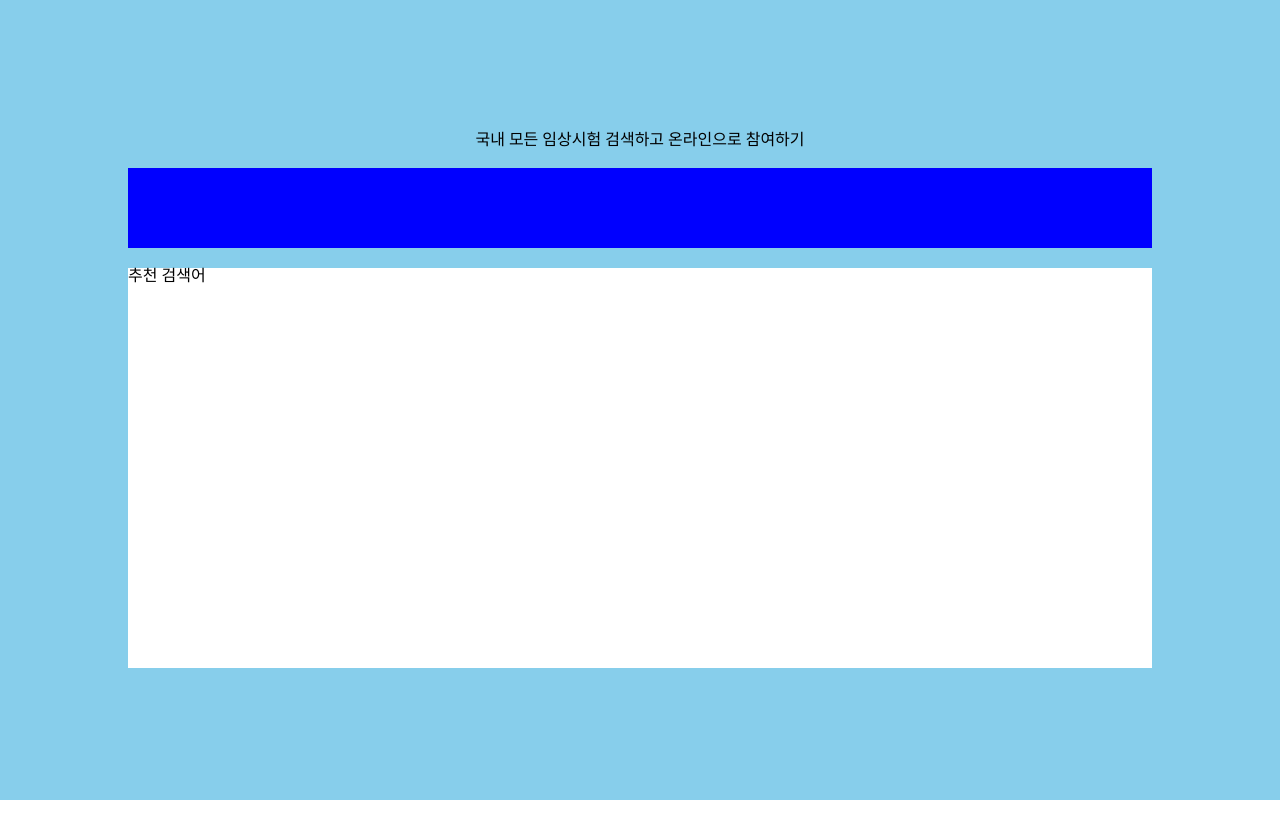
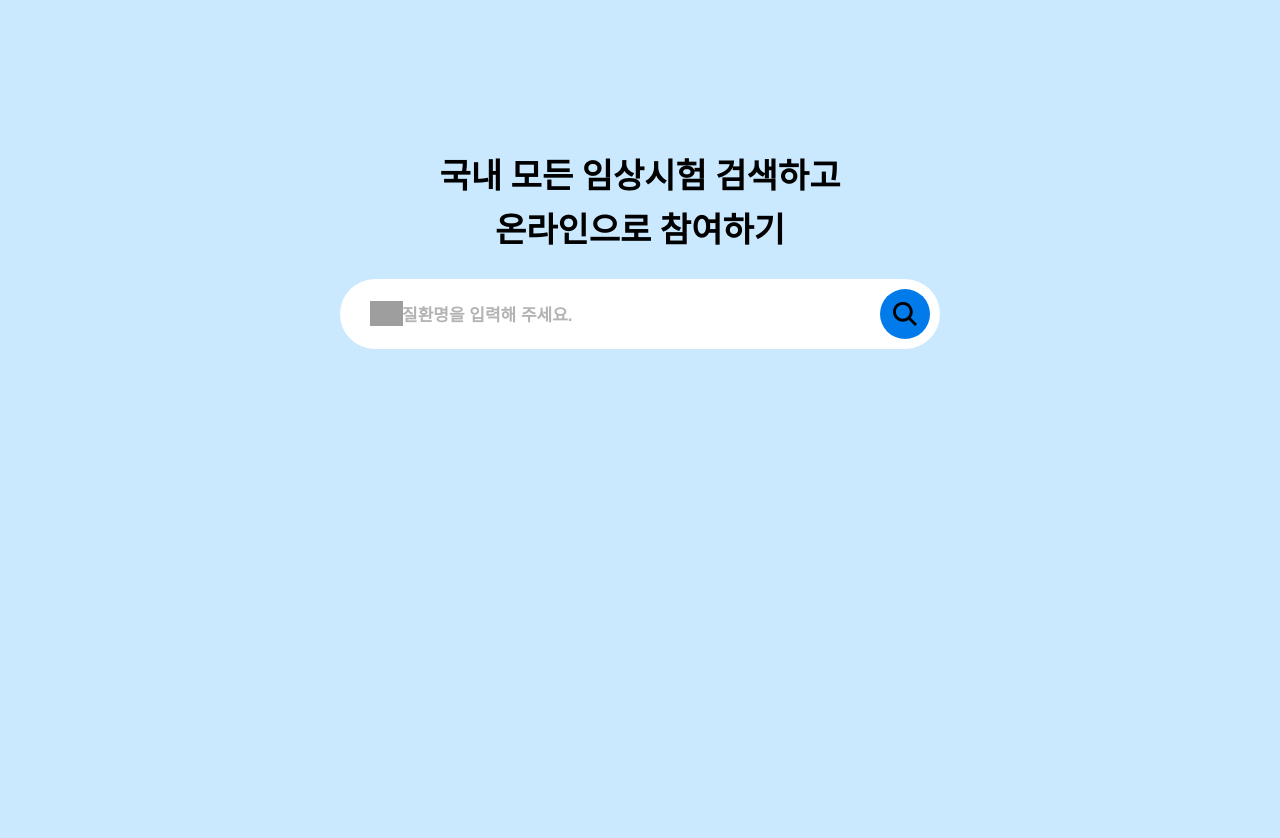
Before and after one commit to wanted-pre-onboarding-team-7/pre-onboarding-8th-3-7, a React (Create React App) app: page / in a window 1280 px wide. Shown: the top 838 px of the page. Before the commit the page ends 800 px from the top, so only its background shows below. Built offline with nearby package versions, Linux system fonts and the light colour scheme.

Commit message:
Feat: UI 구현

```diff
--- a/src/components/searchBar/SearchBar.module.css
+++ b/src/components/searchBar/SearchBar.module.css
@@ -1,5 +1,53 @@
 .container {
-  background: blue;
+  display: flex;
+  justify-content: center;
+  align-items: center;
   width: 80%;
-  height: 80px;
+  height: 70px;
+  margin-bottom: 5px;
 }
+
+.input-container {
+  display: flex;
+  align-items: center;
+  width: 600px;
+  height: 100%;
+  border-radius: 50px;
+  overflow: hidden;
+  background: white;
+}
+
+.search-input {
+  width: 80%;
+  font-size: 17px;
+  padding: 8px 30px;
+  padding-top: 12px;
+  outline: none;
+  border: none;
+  background: none;
+
+  font-weight: 600;
+}
+
+.search-btn {
+  display: grid;
+  place-items: center;
+  width: 50px;
+  height: 50px;
+  background: #007be9;
+  border-radius: 50px;
+  border: none;
+}
+
+.search-input::placeholder {
+  background-image: url(https://cdn1.iconfinder.com/data/icons/hawcons/32/698627-icon-111-search-256.png);
+  background-position: 13px left;
+  background-size: contain;
+  background-repeat: no-repeat;
+  color: rgba(128, 128, 128, 0.6);
+  text-indent: 32px;
+}
+
+.search-input:focus::-webkit-input-placeholder {
+  opacity: 0;
+}
--- a/src/components/searchBar/SearchBar.tsx
+++ b/src/components/searchBar/SearchBar.tsx
@@ -1,8 +1,40 @@
+import React from 'react';
 import styles from './SearchBar.module.css';
 
-function SearchBar() {
+type SearchProps = {
+  onFocus: (event: React.FocusEvent<HTMLInputElement>) => void;
+  onBlur: (event: React.FocusEvent<HTMLInputElement>) => void;
+  onChange: (event: React.ChangeEvent<HTMLInputElement>) => void;
+};
+
+function SearchBar({ onFocus, onBlur, onChange }: SearchProps) {
   //TODO: 검색창 기능 구현
-  return <div className={styles.container}></div>;
+  return (
+    <div className={styles.container}>
+      <div className={styles['input-container']}>
+        <input
+          className={styles['search-input']}
+          type="text"
+          placeholder="질환명을 입력해 주세요."
+          onFocus={onFocus}
+          onBlur={onBlur}
+          onChange={onChange}
+        />
+        <button className={styles['search-btn']}>
+          <svg
+            viewBox="0 0 16 16"
+            width="24px"
+            height="24px"
+            fill="currentColor"
+            preserveAspectRatio="none"
+            xmlns="http://www.w3.org/2000/svg"
+          >
+            <path d="M6.56 0a6.56 6.56 0 015.255 10.49L16 14.674 14.675 16l-4.186-4.184A6.56 6.56 0 116.561 0zm0 1.875a4.686 4.686 0 100 9.372 4.686 4.686 0 000-9.372z"></path>
+          </svg>
+        </button>
+      </div>
+    </div>
+  );
 }
 
 export default SearchBar;
--- a/src/index.tsx
+++ b/src/index.tsx
@@ -6,6 +6,7 @@ import App from './App';
 const root = ReactDOM.createRoot(
   document.getElementById('root') as HTMLElement,
 );
+
 root.render(
   <React.StrictMode>
     <App />
--- a/src/pages/Home.module.css
+++ b/src/pages/Home.module.css
@@ -1,10 +1,24 @@
-.container {
-  background: skyblue;
-  width: 100vw;
+.layout {
+  background: #cae9ff;
   height: 100vh;
   display: flex;
   flex-direction: column;
-  justify-content: center;
   align-items: center;
-  gap: 20px;
+  padding-top: 150px;
 }
+
+.inner-layout {
+  width: 80%;
+  display: flex;
+  flex-direction: column;
+  align-items: center;
+}
+
+.title {
+  font-weight: 700;
+  font-size: 2.125rem;
+  text-align: center;
+  line-height: 1.6;
+  font-family: inherit;
+  margin-bottom: 20px;
+}
--- a/src/pages/Home.tsx
+++ b/src/pages/Home.tsx
@@ -1,13 +1,40 @@
+import React, { useState } from 'react';
 import styles from './Home.module.css';
 import SearchBar from '../components/searchBar/SearchBar';
 import SearchResult from '../components/searchResult/SearchResult';
 
 function Home() {
+  const [isFocused, setIsfocused] = useState<boolean>(false);
+
+  const handleFocused = (e: React.FocusEvent<HTMLInputElement>): void => {
+    console.log('포커스');
+    setIsfocused(true);
+  };
+
+  const handleBlur = (e: React.FocusEvent<HTMLInputElement>): void => {
+    console.log('해제');
+    setIsfocused(false);
+  };
+
+  const handleChange = (e: React.ChangeEvent<HTMLInputElement>): void => {
+    console.log('입력');
+  };
+
   return (
-    <div className={styles.container}>
-      <span>국내 모든 임상시험 검색하고 온라인으로 참여하기</span>
-      <SearchBar />
-      <SearchResult />
+    <div className={styles.layout}>
+      <div className={styles['inner-layout']}>
+        <h1 className={styles.title}>
+          국내 모든 임상시험 검색하고
+          <br />
+          온라인으로 참여하기
+        </h1>
+        <SearchBar
+          onFocus={handleFocused}
+          onBlur={handleBlur}
+          onChange={handleChange}
+        />
+        {isFocused && <SearchResult />}
+      </div>
     </div>
   );
 }
```
Also changed, not shown: src/context/NetworkContext.ts (added, +7 -0 lines), src/service/NetworkService.ts (added, +12 -0 lines), src/components/index.js (deleted).
